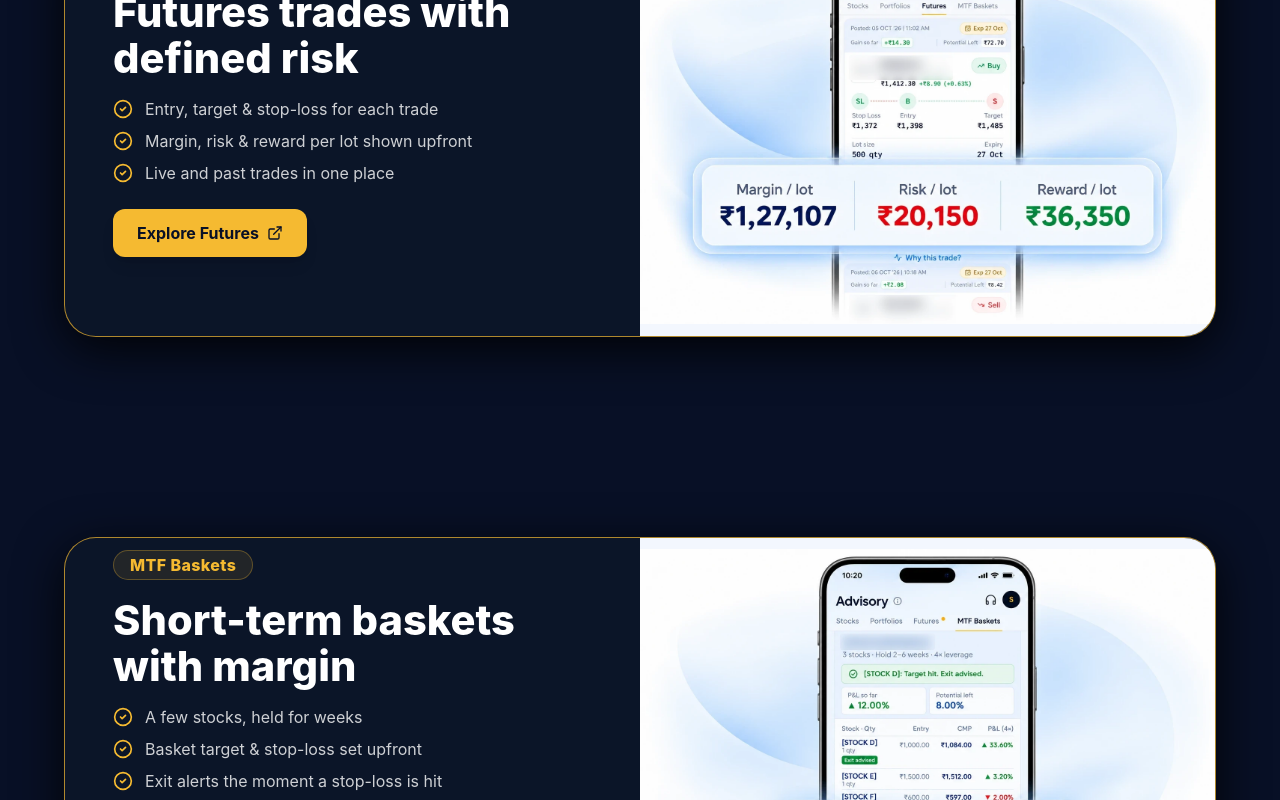
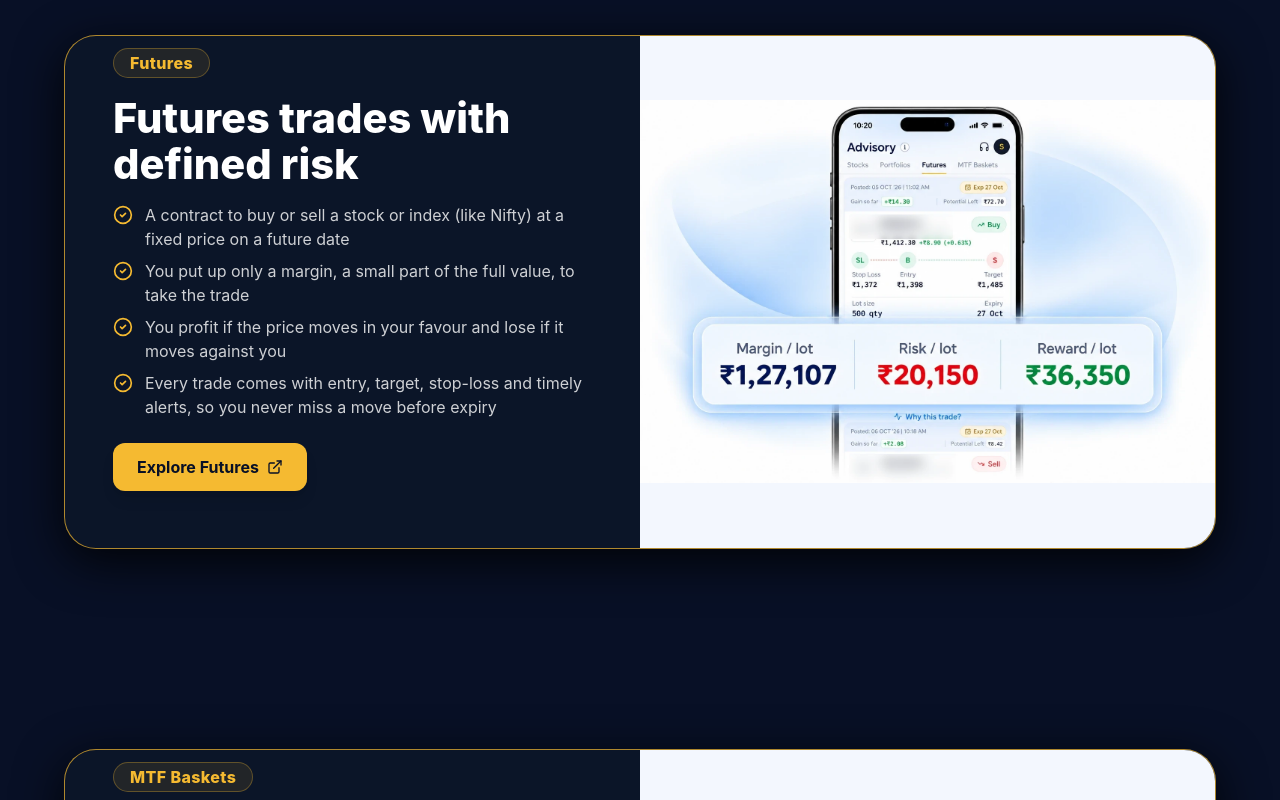
Before and after one commit to sanyasingh22444/myadvisoralpha-web, a Next.js app in the folder myadvisoralpha-web/: page / in a window 1280 px wide. Shown: the part 1780-2580 px from the top of the page. Built offline with nearby package versions, Linux system fonts and the light colour scheme.

Commit message:
content: explain MTF Baskets and Futures on their cards; cards scroll as a list on very short screens

```diff
--- a/myadvisoralpha-web/src/components/sections/StackedShowcase.tsx
+++ b/myadvisoralpha-web/src/components/sections/StackedShowcase.tsx
@@ -42,9 +42,10 @@ const SHOWCASE_CARDS: ShowcaseCardData[] = [
     label: 'Futures',
     title: 'Futures trades with defined risk',
     points: [
-      'Entry, target & stop-loss for each trade',
-      'Margin, risk & reward per lot shown upfront',
-      'Live and past trades in one place',
+      'A contract to buy or sell a stock or index (like Nifty) at a fixed price on a future date',
+      'You put up only a margin, a small part of the full value, to take the trade',
+      'You profit if the price moves in your favour and lose if it moves against you',
+      'Every trade comes with entry, target, stop-loss and timely alerts, so you never miss a move before expiry',
     ],
     ctaLabel: 'Explore Futures',
     ctaUrl: WEB_APP_URL,
@@ -56,9 +57,10 @@ const SHOWCASE_CARDS: ShowcaseCardData[] = [
     label: 'MTF Baskets',
     title: 'Short-term baskets with margin',
     points: [
-      'A few stocks, held for weeks',
-      'Basket target & stop-loss set upfront',
-      'Exit alerts the moment a stop-loss is hit',
+      'A ready-made basket of 3 stocks you buy together, picked for short-term gains',
+      'You pay only part of the amount, and your broker lends you the rest (Margin Trading Facility)',
+      'You pay interest on the borrowed money for as long as you hold the stocks',
+      'Gains and losses are both bigger because you’re trading with more money than you put in',
     ],
     ctaLabel: 'Explore MTF Baskets',
     ctaUrl: WEB_APP_URL,
@@ -121,6 +123,9 @@ function barSpace(width: number) {
   return 64;
 }
 
+// How far a stacked card may tuck up into the gap below the navbar before it would slide under it
+const NAV_CLEARANCE = 14;
+
 export default function StackedShowcase() {
   const reduceMotion = useReducedMotion() ?? false;
   const deckRef = useRef<HTMLDivElement>(null);
@@ -128,7 +133,9 @@ export default function StackedShowcase() {
   // Cards stack like a deck: every card sticks at the same spot, so each one fully
   // covers the card before it. All cards share the tallest card's height so no edge
   // of an earlier card shows, and on short screens they sit higher so the top card
-  // shows in full above the phone bar instead of being cut off at the bottom
+  // shows in full above the phone bar instead of being cut off at the bottom. Where a
+  // card can't fit between the navbar and the phone bar at all, the cards scroll as a
+  // plain list instead, so no part of a card is ever hidden
   useEffect(() => {
     const deck = deckRef.current;
     if (!deck) return;
@@ -146,7 +153,12 @@ export default function StackedShowcase() {
       const base = width < 768 ? 88 : 104;
       const lowest = window.innerHeight - barSpace(width) - tallest;
       const top = Math.min(base, lowest);
-      cards.forEach((card) => card.style.setProperty('--stack-top', `${top}px`));
+      const stack = top >= base - NAV_CLEARANCE;
+      cards.forEach((card, i) => {
+        card.style.setProperty('--stack-top', `${top}px`);
+        card.style.position = stack ? '' : 'relative';
+        card.style.marginTop = stack || i === 0 ? '' : '24px';
+      });
     };
 
     place();
```
